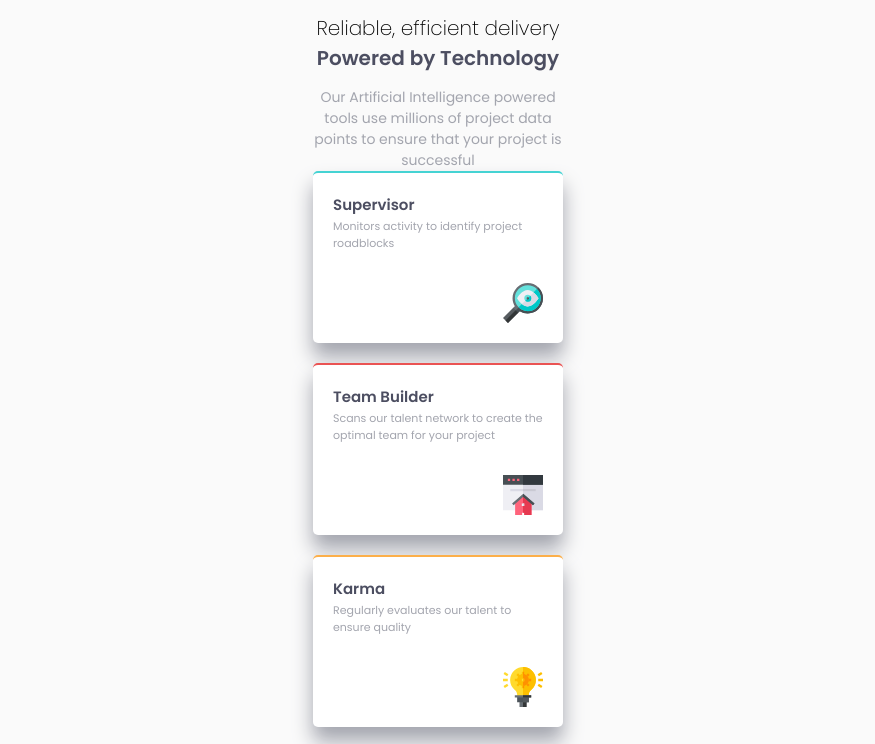
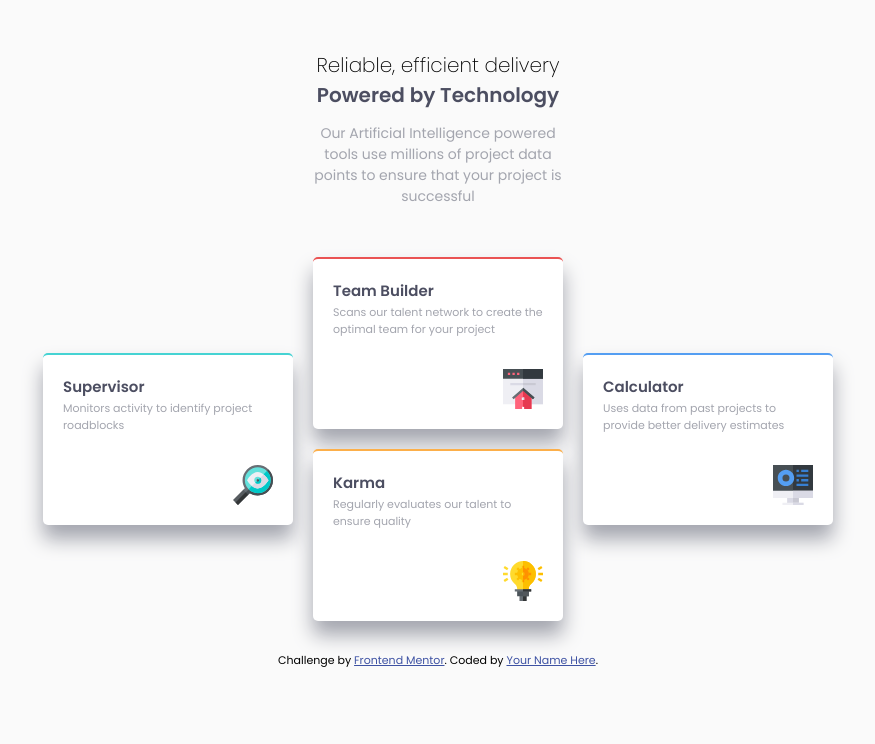
Before and after one commit to alexiscenriquez/fourcardfeature, a plain HTML site: page index.html in a window 1280 px wide. Shown: the top 744 px of the page, without its empty margins (202-1077 px from the left). Drawn offline with Linux system fonts and the light colour scheme.

Commit message:
desktop view

```diff
--- a/index.css
+++ b/index.css
@@ -39,7 +39,7 @@ span {
 }
 
 #heading {
-
+    margin-bottom: 50px;
   text-align: center;
 }
 #squares{
@@ -64,28 +64,57 @@ span {
     background-image: url("images/icon-supervisor.svg");
 
 }
-.square:nth-child(2){
+#middle>.square:nth-child(1){
     border-top:solid 2pt var(--red);
     background-image: url("images/icon-team-builder.svg");
 }
-.square:nth-child(3){
+#middle>.square:nth-child(2){
     border-top:solid 2pt var(--orange);
     background-image: url("images/icon-karma.svg");
 }
-.square:nth-child(4){
+.square:last-child{
     border-top:solid 2pt var(--blue);
     background-image: url("images/icon-calculator.svg");
 }
-@media (max-width: 600px) {
+@media (max-width: 700px) {
   .wrapper {
     margin: 50px auto;
    width: 90%;
   }
 
   #heading{
-      margin-bottom: 50px;
+
   }
   h1 {
     margin-bottom: 20px;
   }
 }
+
+@media(min-width:701px){
+    #heading{
+        width:100%;
+
+        margin-bottom: 50px;
+      text-align: center;
+    }
+
+    .wrapper{
+
+
+      margin-top: 50px;
+
+    }
+    #squares{
+justify-content: center;
+
+        display: grid;
+        grid-template-columns: 250px 250px 250px;
+gap:20px;
+    }
+    .square:first-child{
+        align-self: center;
+    }
+    .square:last-child{
+        align-self: center;
+    }
+}
--- a/index.html
+++ b/index.html
@@ -28,14 +28,14 @@
  <h2>Supervisor</h2>
 <div class="desc">Monitors activity to identify project roadblocks</div>
 </div>
-<div class="square">
+<div id="middle"><div class="square">
   <h2> Team Builder</h2>
   <div class="desc">Scans our talent network to create the optimal team for your project</div>
  </div>
  <div class="square">
   <h2>Karma</h2>
  <div class="desc">Regularly evaluates our talent to ensure quality</div>
-</div>
+ </div></div>
 <div class="square">
  <h2>Calculator</h2>
  <div class="desc"> Uses data from past projects to provide better delivery estimates</div>
```
Lines whose indentation alone changed are shown as unchanged.
